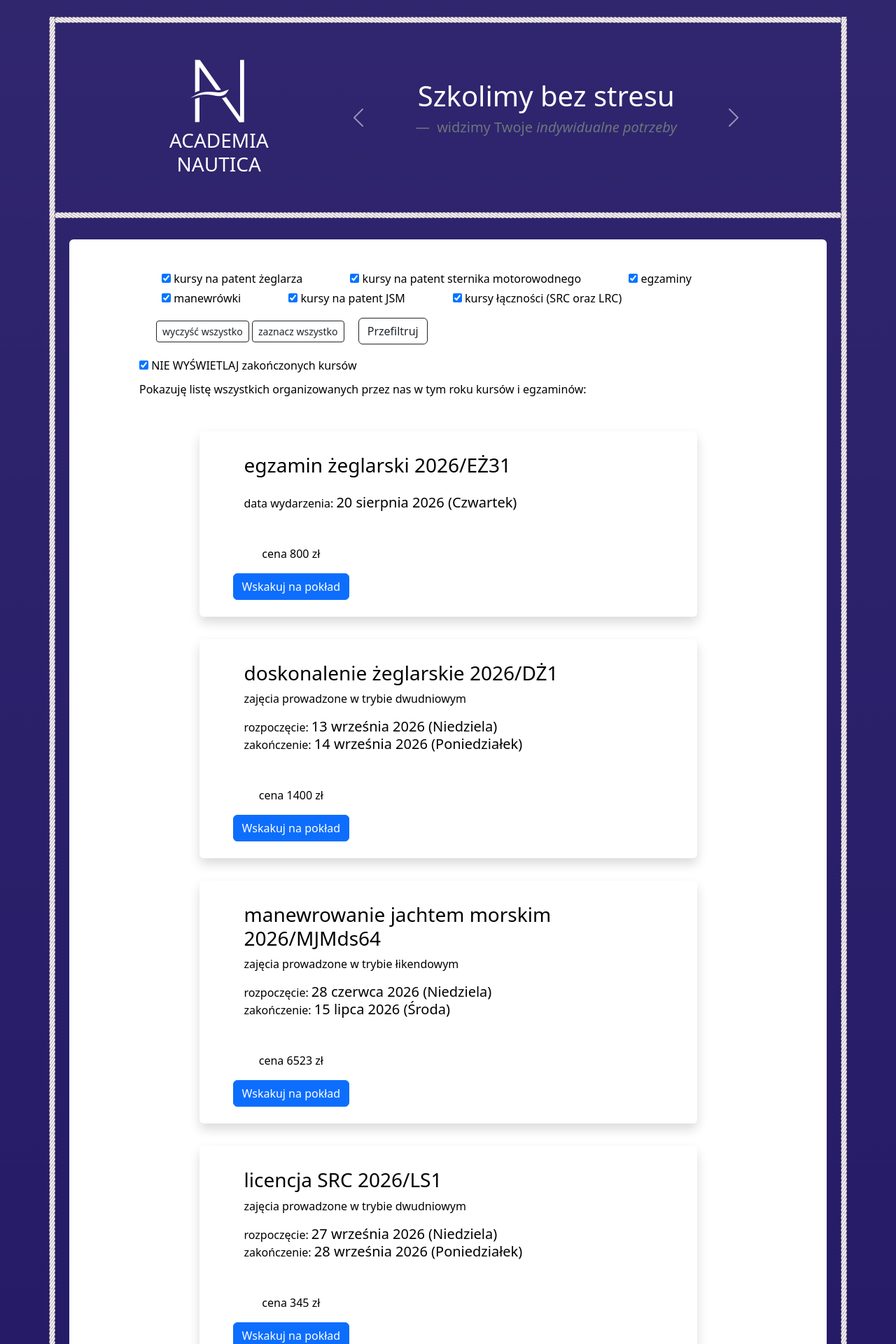
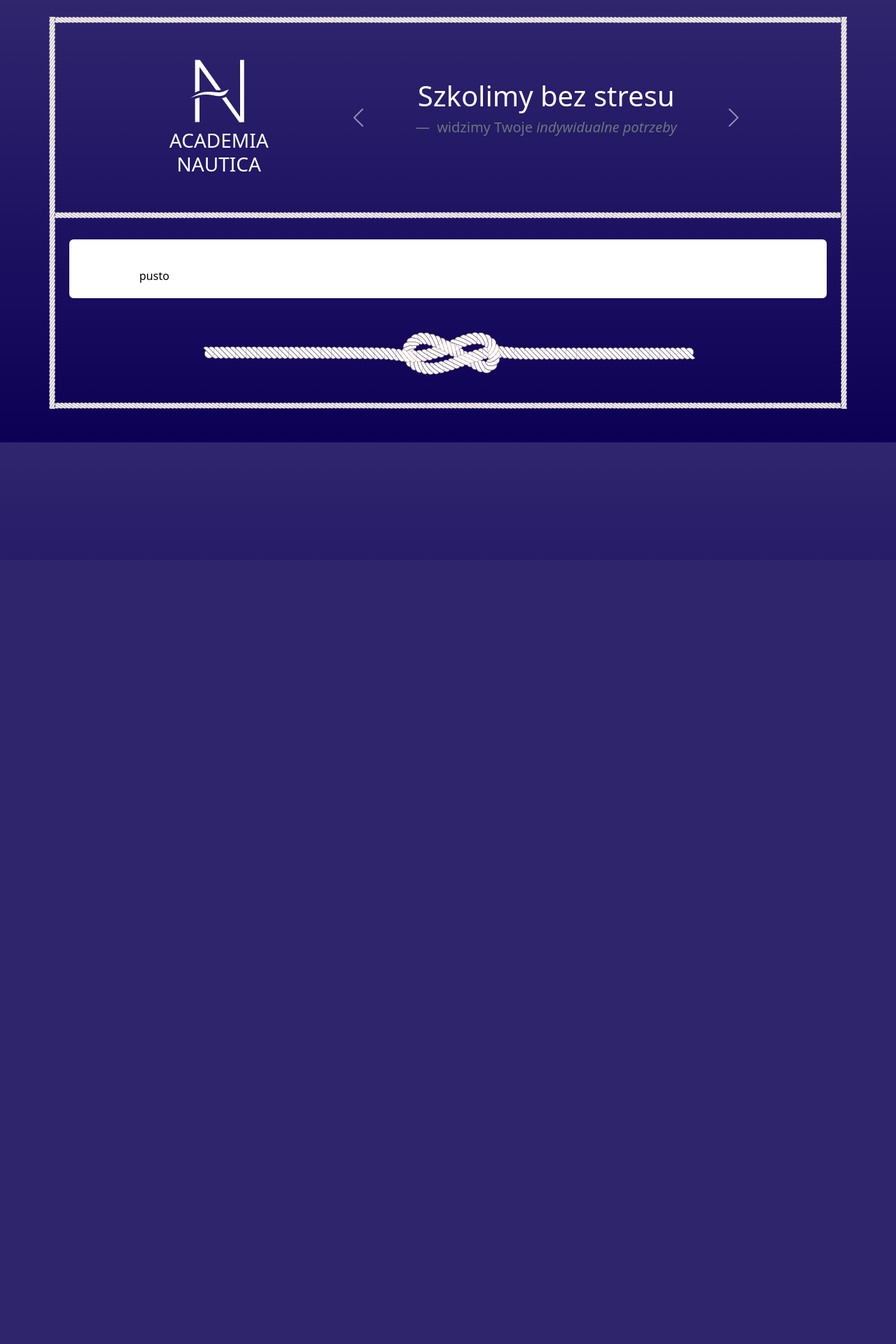
Before and after one commit to hrabia-Torcik/anw_www, a Django app: page / in a window 1280 px wide. Shown: the top 1920 px of the page at 70% size. After the commit the page ends 632 px from the top, so only its background shows below. Run offline with Django 3.2, Linux system fonts and the light colour scheme; data comes from the database, SQL or seed files in the repository; some libraries are stand-ins or nearby versions.

Commit message:
Próba wyświetlenia byle czego.

```diff
--- a/basepage/templates/basepage/lists.html
+++ b/basepage/templates/basepage/lists.html
@@ -4,7 +4,7 @@
 {% block content %}
 
 <div class="text-black rounded" style="background-color: white; margin: 30px 20px 0 20px; padding: 40px 100px 20px 100px">
-
+<!--
     <div class="pb-3 form-check">
 
         <form action="{% url 'main' %}" method="get" id="sort_kursow">
@@ -158,6 +158,8 @@
         {% endfor %}
     </div>
     {% endif %}
+    -->
+    {{  efekt }}
 </div>
 
 {% endblock %}
--- a/basepage/views.py
+++ b/basepage/views.py
@@ -34,125 +34,131 @@ def basepage(request):
     context = {}
     flage3 = ''
 
-    if request.method == 'POST':
-        z_czekboksa = request.POST.get('bez')
-        z_hidenu = request.POST.get('dod_dane')
-        lista_00 = z_hidenu.split(',')
-        for i,elem in enumerate(lista_00):
-            lista[i]=elem
-        context['kalarepka0'] = z_czekboksa
-        context['kalarepka1'] = lista
+    # PPPPPPPPPPPPPPPPPPPPPPPPPPPPPPPPPPPPPPPPPPPPPPPPPPPPPPPPPPPPPPPPPPP
+    #
+    #
+    # if request.method == 'POST':
+    #     z_czekboksa = request.POST.get('bez')
+    #     z_hidenu = request.POST.get('dod_dane')
+    #     lista_00 = z_hidenu.split(',')
+    #     for i,elem in enumerate(lista_00):
+    #         lista[i]=elem
+    #     context['kalarepka0'] = z_czekboksa
+    #     context['kalarepka1'] = lista
+    #
+    #     flage3 = 1
+    # context['flage3'] = flage3
+    #
+    #
+    # if request.GET.get('sub1') or (flage3 == 1 and lista[0] != ''):
+    #     list_pom[0] ='patent żeglarski'
+    #     context['sub1'] = 'cokolwiek'
+    # if request.GET.get('sub2') or (flage3 == 1 and lista[1] != ''):
+    #     list_pom[1] = 'patent motorowodny'
+    #     context['sub2'] = 'cokolwiek'
+    # if request.GET.get('sub3') or (flage3 == 1 and lista[2] != ''):
+    #     list_pom[2] = 'egzamin żeglarski'
+    #     context['sub3'] = 'cokolwiek'
+    #     efekt = 'wlazło'
+    # if request.GET.get('sub4') or (flage3 == 1 and lista[3] != ''):
+    #     list_pom[3] = 'doszk'
+    #     context['sub4'] = 'cokolwiek'
+    # if request.GET.get('sub5') or (flage3 == 1 and lista[4] != ''):
+    #     list_pom[4] = 'jachtowy sternik morski'
+    #     context['sub5'] = 'cokolwiek'
+    # if request.GET.get('sub6') or (flage3 == 1 and lista[5] != ''):
+    #     list_pom[5] = 'lic'
+    #     context['sub6'] = 'cokolwiek'
+    # if request.GET.get('znak_form1') and any(list_pom) is False:
+    #     nicnierob = 1
+    #
+    # flage4 = ''
+    # efekt = nicnierob
+    # klienci = Klientela.objects.all()
+    # if flage3 == 1:
+    #     if z_czekboksa:
+    #         kursy = KursyWszystkie.objects.filter(kursu_data_start__contains=teraz_rok).filter(kursu_data_end__range=(teraz_data,koniec_roku))
+    #     else:
+    #         kursy = KursyWszystkie.objects.filter(kursu_data_start__contains=teraz_rok)
+    # else:
+    #     if nicnierob == 1:
+    #         kursy = KursyWszystkie.objects.all()
+    #         flage4 = 1
+    #     else:
+    #         kursy = KursyWszystkie.objects.filter(kursu_data_start__contains=teraz_rok).filter(kursu_data_end__range=(teraz_data, koniec_roku))
+    #
+    # # kursy = KursyWszystkie.objects.all()
+    # klienciNiedorosli = UczestUnder18.objects.all()
+    # zapisy = ZapisyNaKursy.objects.all()
+    #
+    # kursy_mod = []
+    # for elem in kursy:
+    #     if elem.kursu_data_start == elem.kursu_data_end:
+    #         kursy_mod.append({'nazwa': elem.kursu_name,
+    #                           'skrot': elem.kursu_kod,
+    #                           'tryb': elem.kursu_schedule,
+    #                           'data1': elem.kursu_data_start,
+    #                           'data2': '',
+    #                           'cena': elem.kursu_prise,
+    #                           'id': elem.kursu_lp})
+    #     else:
+    #         kursy_mod.append({'nazwa': elem.kursu_name,
+    #                           'skrot': elem.kursu_kod,
+    #                           'tryb': elem.kursu_schedule,
+    #                           'data1': elem.kursu_data_start,
+    #                           'data2': elem.kursu_data_end,
+    #                           'cena': elem.kursu_prise,
+    #                           'id': elem.kursu_lp})
+    # flage = ''
+    # sign = ''
+    # sign2 = ''
+    #
+    # znakL = 0
+    # for elem in list_pom:
+    #     if elem:
+    #         znakL += 1
+    #
+    # if znakL != 0:
+    #     sign2 = 1
+    #     kursy_mod_filtrami = []
+    #     for elem in kursy_mod:
+    #         kursy_mod_filtrami.append([0,elem])
+    #     for elem in list_pom:
+    #         if elem:
+    #             for ind,el in enumerate(kursy_mod_filtrami):
+    #                 if (elem == 'doszk' and el[1]['nazwa'].count('doskonalenie') == 1) or (elem == 'doszk' and el[1]['nazwa'].count('manewrowanie') == 1):
+    #                     kursy_mod_filtrami[ind][0] = 1
+    #                 elif (elem == 'lic' and el[1]['nazwa'].count('SRC') == 1) or (elem == 'lic' and el[1]['nazwa'].count('LRC') == 1):
+    #                     kursy_mod_filtrami[ind][0] = 1
+    #                 elif el[1]['nazwa'] == elem:
+    #                     kursy_mod_filtrami[ind][0] = 1
+    #     kursy_mod.clear()
+    #     for i,j in enumerate(kursy_mod_filtrami):
+    #         if j[0] == 1:
+    #             kursy_mod.append(j[1])
+    #     flage = 1
+    #
+    # if znakL == 6:
+    #     sign = 1
+    #
+    #
+    #
+    #
+    #
+    # context['kursy_mod'] = kursy_mod
+    # context['klienci'] = klienci
+    # context['klienciNiedorosli'] = klienciNiedorosli
+    # context['zapisy'] = zapisy
+    # context['test'] = efekt
+    # context['flage'] = flage
+    # context['flage4'] = flage4
+    # context['sign'] = sign
+    # context['sign2'] = sign2
+    # context['liczba_lat'] = liczba_lat
+    # context['foremnik'] = foremnik
+    #
+    # PPPPPPPPPPPPPPPPPPPPPPPPPPPPPPPPPPPPPPPPPPPPPPPPP
 
-        flage3 = 1
-    context['flage3'] = flage3
-
-
-    if request.GET.get('sub1') or (flage3 == 1 and lista[0] != ''):
-        list_pom[0] ='patent żeglarski'
-        context['sub1'] = 'cokolwiek'
-    if request.GET.get('sub2') or (flage3 == 1 and lista[1] != ''):
-        list_pom[1] = 'patent motorowodny'
-        context['sub2'] = 'cokolwiek'
-    if request.GET.get('sub3') or (flage3 == 1 and lista[2] != ''):
-        list_pom[2] = 'egzamin żeglarski'
-        context['sub3'] = 'cokolwiek'
-        efekt = 'wlazło'
-    if request.GET.get('sub4') or (flage3 == 1 and lista[3] != ''):
-        list_pom[3] = 'doszk'
-        context['sub4'] = 'cokolwiek'
-    if request.GET.get('sub5') or (flage3 == 1 and lista[4] != ''):
-        list_pom[4] = 'jachtowy sternik morski'
-        context['sub5'] = 'cokolwiek'
-    if request.GET.get('sub6') or (flage3 == 1 and lista[5] != ''):
-        list_pom[5] = 'lic'
-        context['sub6'] = 'cokolwiek'
-    if request.GET.get('znak_form1') and any(list_pom) is False:
-        nicnierob = 1
-
-    flage4 = ''
-    efekt = nicnierob
-    klienci = Klientela.objects.all()
-    if flage3 == 1:
-        if z_czekboksa:
-            kursy = KursyWszystkie.objects.filter(kursu_data_start__contains=teraz_rok).filter(kursu_data_end__range=(teraz_data,koniec_roku))
-        else:
-            kursy = KursyWszystkie.objects.filter(kursu_data_start__contains=teraz_rok)
-    else:
-        if nicnierob == 1:
-            kursy = KursyWszystkie.objects.all()
-            flage4 = 1
-        else:
-            kursy = KursyWszystkie.objects.filter(kursu_data_start__contains=teraz_rok).filter(kursu_data_end__range=(teraz_data, koniec_roku))
-
-    # kursy = KursyWszystkie.objects.all()
-    klienciNiedorosli = UczestUnder18.objects.all()
-    zapisy = ZapisyNaKursy.objects.all()
-
-    kursy_mod = []
-    for elem in kursy:
-        if elem.kursu_data_start == elem.kursu_data_end:
-            kursy_mod.append({'nazwa': elem.kursu_name,
-                              'skrot': elem.kursu_kod,
-                              'tryb': elem.kursu_schedule,
-                              'data1': elem.kursu_data_start,
-                              'data2': '',
-                              'cena': elem.kursu_prise,
-                              'id': elem.kursu_lp})
-        else:
-            kursy_mod.append({'nazwa': elem.kursu_name,
-                              'skrot': elem.kursu_kod,
-                              'tryb': elem.kursu_schedule,
-                              'data1': elem.kursu_data_start,
-                              'data2': elem.kursu_data_end,
-                              'cena': elem.kursu_prise,
-                              'id': elem.kursu_lp})
-    flage = ''
-    sign = ''
-    sign2 = ''
-
-    znakL = 0
-    for elem in list_pom:
-        if elem:
-            znakL += 1
-
-    if znakL != 0:
-        sign2 = 1
-        kursy_mod_filtrami = []
-        for elem in kursy_mod:
-            kursy_mod_filtrami.append([0,elem])
-        for elem in list_pom:
-            if elem:
-                for ind,el in enumerate(kursy_mod_filtrami):
-                    if (elem == 'doszk' and el[1]['nazwa'].count('doskonalenie') == 1) or (elem == 'doszk' and el[1]['nazwa'].count('manewrowanie') == 1):
-                        kursy_mod_filtrami[ind][0] = 1
-                    elif (elem == 'lic' and el[1]['nazwa'].count('SRC') == 1) or (elem == 'lic' and el[1]['nazwa'].count('LRC') == 1):
-                        kursy_mod_filtrami[ind][0] = 1
-                    elif el[1]['nazwa'] == elem:
-                        kursy_mod_filtrami[ind][0] = 1
-        kursy_mod.clear()
-        for i,j in enumerate(kursy_mod_filtrami):
-            if j[0] == 1:
-                kursy_mod.append(j[1])
-        flage = 1
-
-    if znakL == 6:
-        sign = 1
-
-
-
-
-
-    context['kursy_mod'] = kursy_mod
-    context['klienci'] = klienci
-    context['klienciNiedorosli'] = klienciNiedorosli
-    context['zapisy'] = zapisy
-    context['test'] = efekt
-    context['flage'] = flage
-    context['flage4'] = flage4
-    context['sign'] = sign
-    context['sign2'] = sign2
-    context['liczba_lat'] = liczba_lat
-    context['foremnik'] = foremnik
     context['efekt'] = efekt
 
     takalista = [elemen for elemen in context]
```
